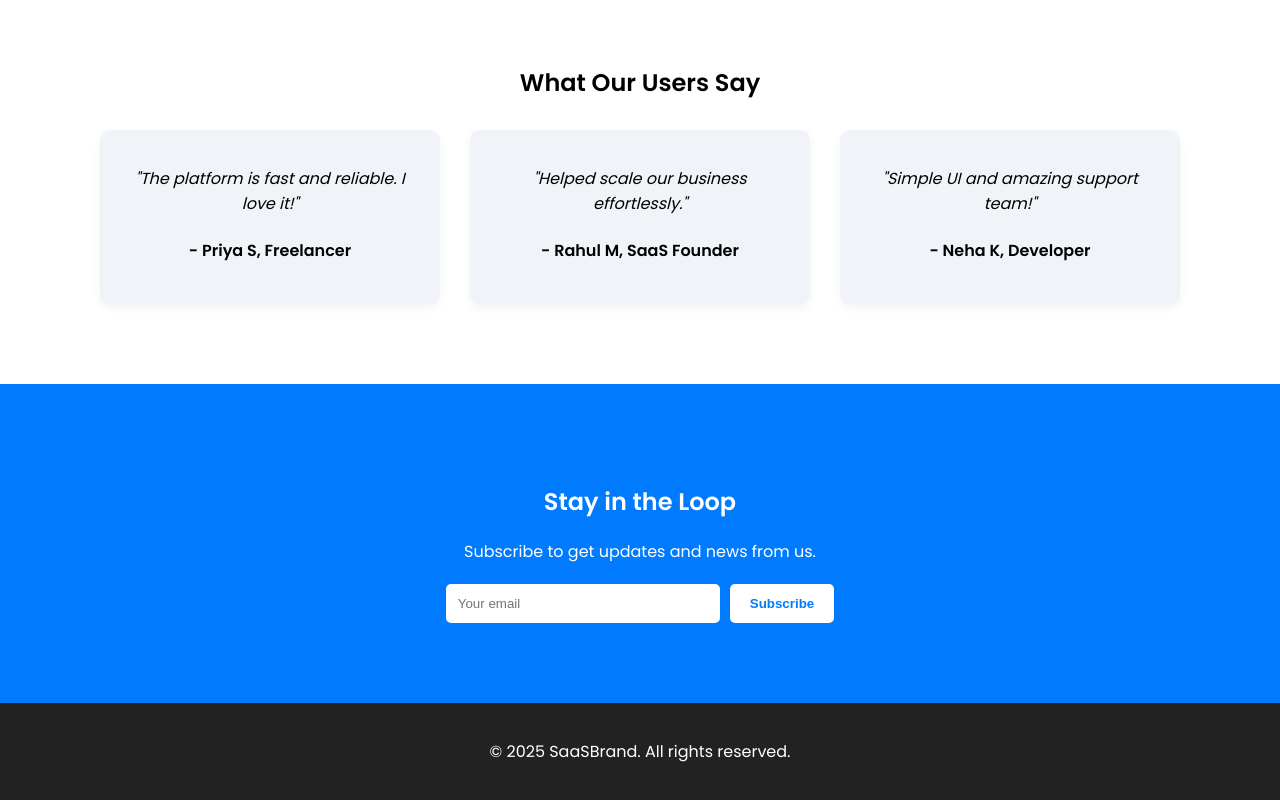
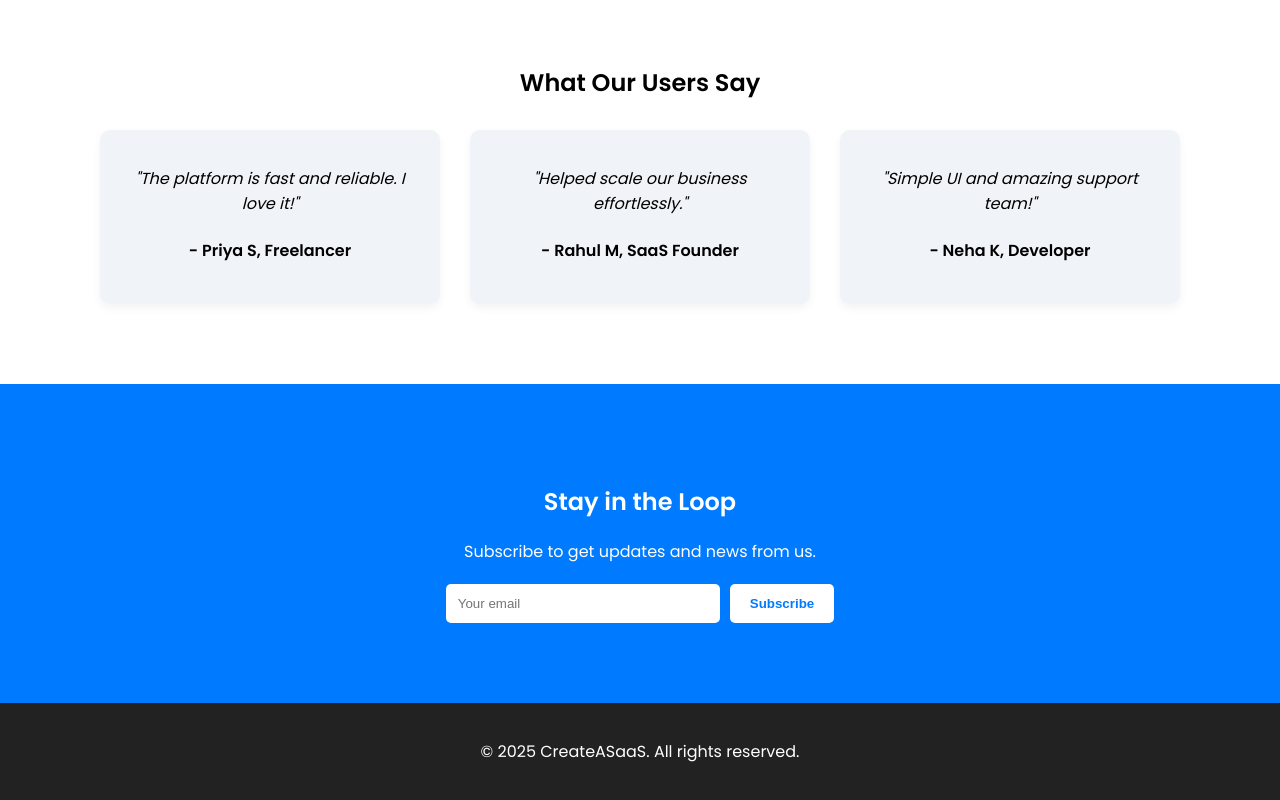
Before and after one commit to Himanshu2693/CreateASaaS, a React (Create React App) app: page / in a window 1280 px wide. Shown: the part 1474-2274 px from the top of the page. Built offline with nearby package versions, Linux system fonts and the light colour scheme.

Commit message:
Updated footer section

```diff
--- a/src/components/Footer.js
+++ b/src/components/Footer.js
@@ -4,7 +4,7 @@
 const Footer = () => {
   return (
     <footer className="footer">
-      <p>© 2025 SaaSBrand. All rights reserved.</p>
+      <p>© 2025 CreateASaaS. All rights reserved.</p>
     </footer>
   );
 };
```
